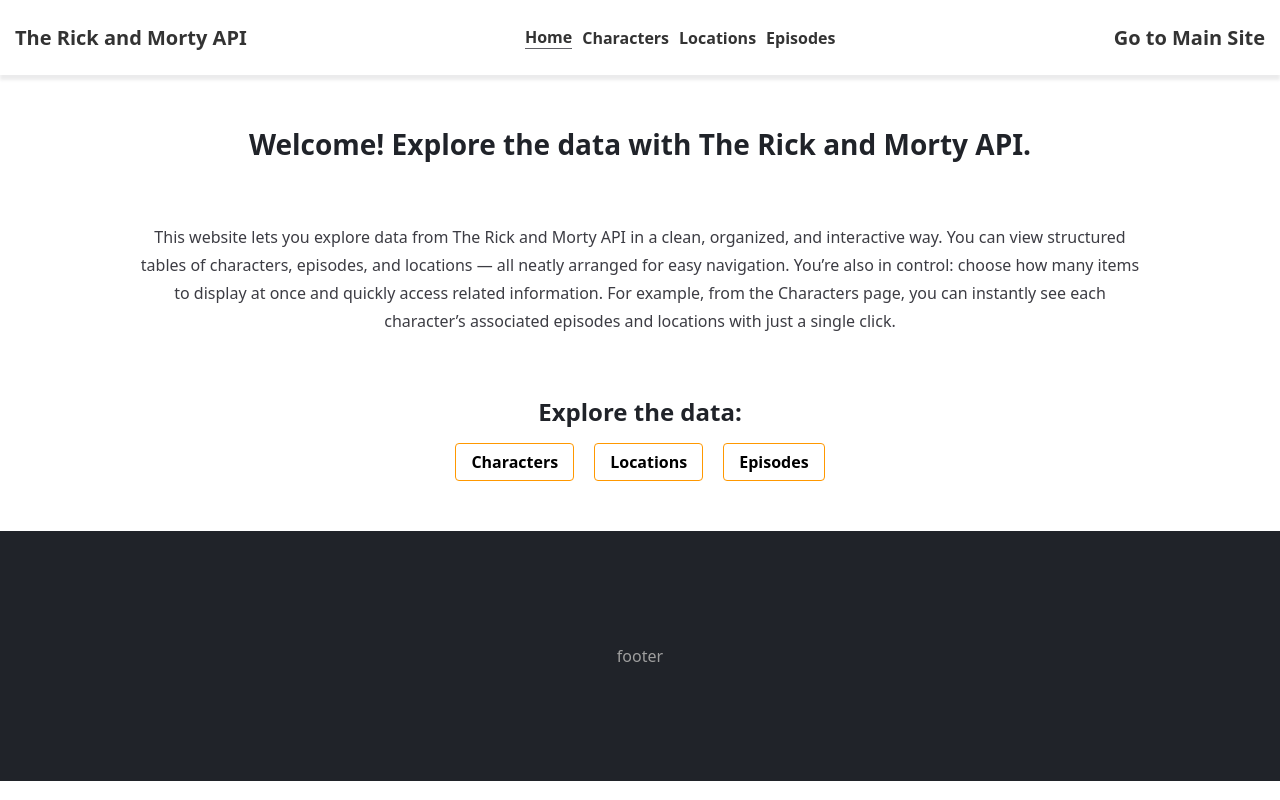
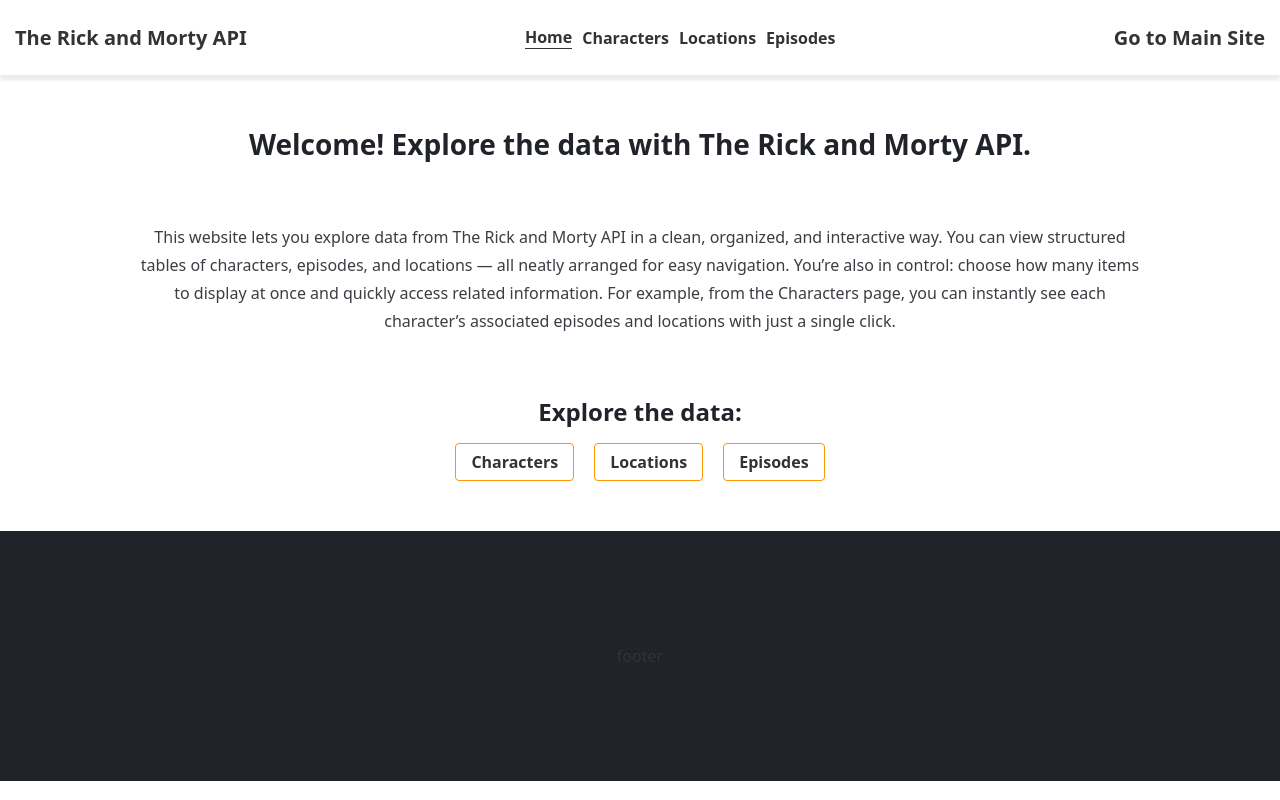
Before and after one commit to mohammad-1384-saadat-HYP/react-the-rick-and-morty-api, a React (Vite) app: page / in a window 1280 px wide. Built offline with nearby package versions, Linux system fonts and the light colour scheme.

Commit message:
set-general-color

```diff
--- a/src/Components/Header.module.css
+++ b/src/Components/Header.module.css
@@ -6,7 +6,6 @@
   align-items: center;
   padding: 0 15px;
   box-shadow: 0 5px 3px 0 rgba(60, 60, 67, 0.1);
-  color: #333333;
 }
 
 .header_logoHolder {
--- a/src/Components/Loading.jsx
+++ b/src/Components/Loading.jsx
@@ -9,7 +9,7 @@ const Loading = () => {
         <div className={styles.loading_content_iconHolder}>
           <Loader className={styles.loading_content_iconHolder_icon} />
         </div>
-        <h1 className={styles.loading_content_text}>Loading</h1>
+        <h1>Loading</h1>
       </div>
     </div>
   );
--- a/src/Components/Loading.module.css
+++ b/src/Components/Loading.module.css
@@ -35,7 +35,3 @@
     transform: rotate(360deg);
   }
 }
-
-.loading_content_text {
-  color: #333333;
-}
--- a/src/index.css
+++ b/src/index.css
@@ -3,6 +3,7 @@
   padding: 0;
   box-sizing: border-box;
   cursor: default;
+  color: #333333;
 }
 
 :root {
@@ -33,7 +34,7 @@ ul {
 }
 
 .active_page {
-  border-bottom: 1px solid rgba(60, 60, 67, 0.81);
+  border-bottom: 1px solid #333333;
 }
 
 .active_page:hover {
```
